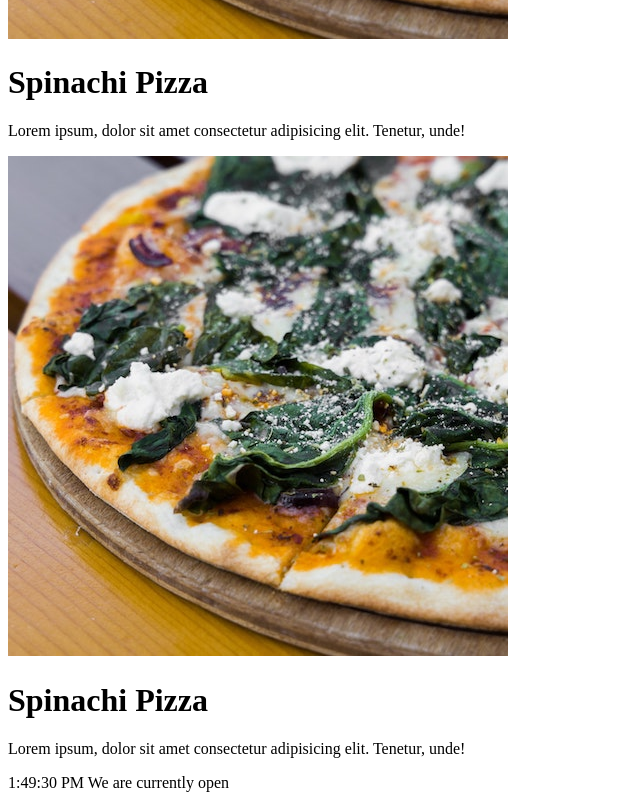
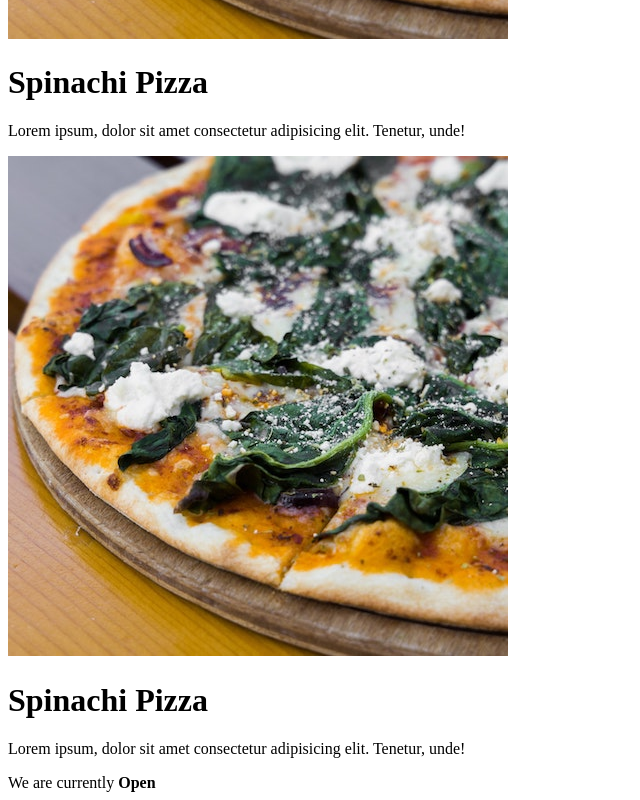
Before and after one commit to emmeiwhite/4.-React-to-succeed-no-shortcuts, a React (Vite) app: page / in a window 1280 px wide. Shown: the part 1824-2624 px from the top of the page, without its empty margins (0-640 px from the left). Built offline with nearby package versions, Linux system fonts and the light colour scheme.

Commit message:
7. JS Logic within JSX and Components

```diff
--- a/src/App.jsx
+++ b/src/App.jsx
@@ -6,7 +6,17 @@ function Header() {
 }
 
 function Footer() {
-  return <footer>{new Date().toLocaleTimeString()} We are currently open</footer>
+  const hour = new Date().getHours()
+
+  const openHour = 10
+  const closeHour = 20
+
+  const isOpen = hour >= openHour && hour < closeHour
+  return (
+    <footer>
+      We are currently <strong>{isOpen ? 'Open' : 'Closed'} </strong>
+    </footer>
+  )
   // return React.createElement('footer', null, 'We are currently open!')
 }
 
```
